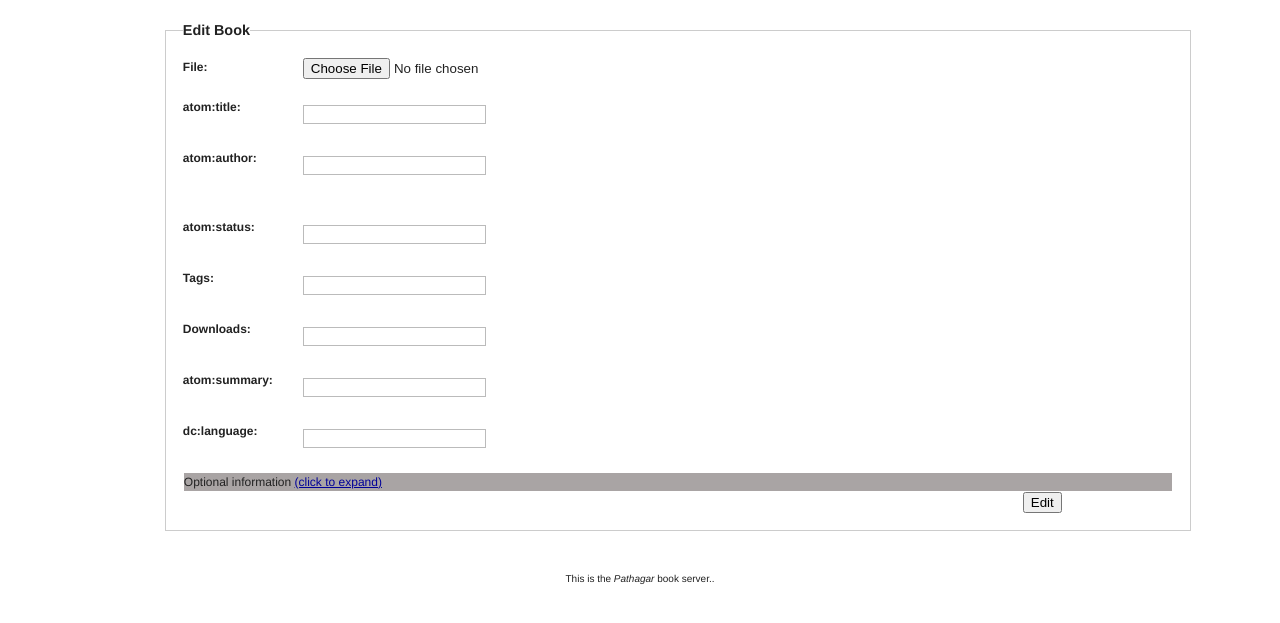
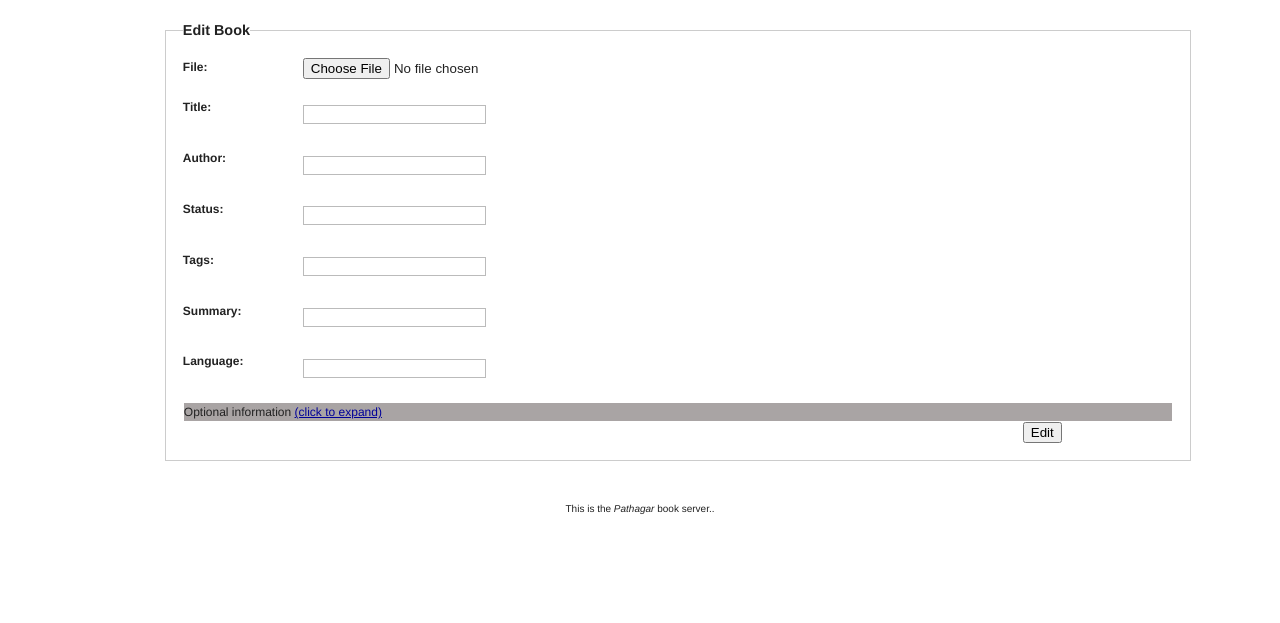
Before and after one commit to PathagarBooks/pathagar, a Django app: template templates/books/book_form.html in a window 1280 px wide. Shown: the part 80-703 px from the top of the page. Run offline with Django 3.2, Linux system fonts and the light colour scheme; the template is opened without the code that fills it: most values are stand-ins (such as "Sample title", 1, 10 or a date in 2020); form fields are guessed from the names that the template uses; some libraries are stand-ins or nearby versions.

Commit message:
Little improvements in the book forms template
* Set better labels
* Move downloads field to the optional fields

```diff
--- a/templates/books/book_form.html
+++ b/templates/books/book_form.html
@@ -40,26 +40,22 @@ Edit Book
 <div class="span-3"><label for="id_book_file">File:</label></div>
 <div class="span-4">{{ form.book_file }}</div>
 <hr class="space">
-<div class="span-3"><label for="id_a_title">atom:title:</label></div>
+<div class="span-3"><label for="id_a_title">Title:</label></div>
 <div class="span-4">{{ form.a_title }}</div>
 <hr class="space">
-<div class="span-3"><label for="id_a_author">atom:author:</label></div>
+<div class="span-3"><label for="id_a_author">Author:</label></div>
 <div class="span-4">{{ form.a_author }}</div>
 <hr class="space">
-<hr class="space">
-<div class="span-3"><label for="id_a_status">atom:status:</label></div>
+<div class="span-3"><label for="id_a_status">Status:</label></div>
 <div class="span-4">{{ form.a_status }}</div>
 <hr class="space">
 <div class="span-3"><label for="id_tags">Tags:</label></div>
 <div class="span-4 last">{{ form.tags }}</div>
 <hr class="space">
-<div class="span-3"><label for="id_downloads">Downloads:</label></div>
-<div class="span-4 last">{{ form.downloads }}</div>
-<hr class="space">
-<div class="span-3"><label for="id_a_summary">atom:summary:</label></div>
+<div class="span-3"><label for="id_a_summary">Summary:</label></div>
 <div class="span-4"></div><div class="span-8">{{ form.a_summary  }}</textarea></div>
 <hr class="space">
-<div class="span-3"><label for="id_dc_language">dc:language:</label></div>
+<div class="span-3"><label for="id_dc_language">Language:</label></div>
 <div class="span-4">
 {{ form.dc_language }}
 </div>
@@ -68,20 +64,23 @@ Edit Book
 <div>
 <p class="hidden_head">Optional information <a href="#">(click to expand)</a></p>
 <div class="hidden_body">
-<div class="span-3"><label for="id_a_category">atom:category:</label></div>
+<div class="span-3"><label for="id_a_category">Category:</label></div>
 <div class="span-4">{{ form.a_category }}</div>
 <hr class="space">
-<div class="span-3"><label for="id_a_rights">atom:rights:</label></div>
+<div class="span-3"><label for="id_a_rights">Rights:</label></div>
 <div class="span-4">{{  form.a_rights}}</div>
 <hr class="space">
-<div class="span-3"><label for="id_dc_publisher">dc:publisher:</label></div>
+<div class="span-3"><label for="id_dc_publisher">Publisher:</label></div>
 <div class="span-4">{{  form.dc_publisher }}</div>
 <hr class="space">
-<div class="span-3"><label for="id_dc_issued">dc:issued: </label></div>
+<div class="span-3"><label for="id_dc_issued">Issued: </label></div>
 <div class="span-4">{{  form.dc_issued }}</div>
 <hr class="space">
-<div class="span-3"><label for="id_dc_identifier">dc:identifier: </label></div>
+<div class="span-3"><label for="id_dc_identifier">Identifier: </label></div>
 <div class="span-4">{{  form.dc_identifier }}</div>
+<hr class="space">
+<div class="span-3"><label for="id_downloads">Downloads:</label></div>
+<div class="span-4 last">{{ form.downloads }}</div>
 <hr class="space">
 <div class="span-3"><label for="id_dc_identifier">Cover image: </label></div>
 <div class="span-4">{{  form.cover_img }}</div>
```
